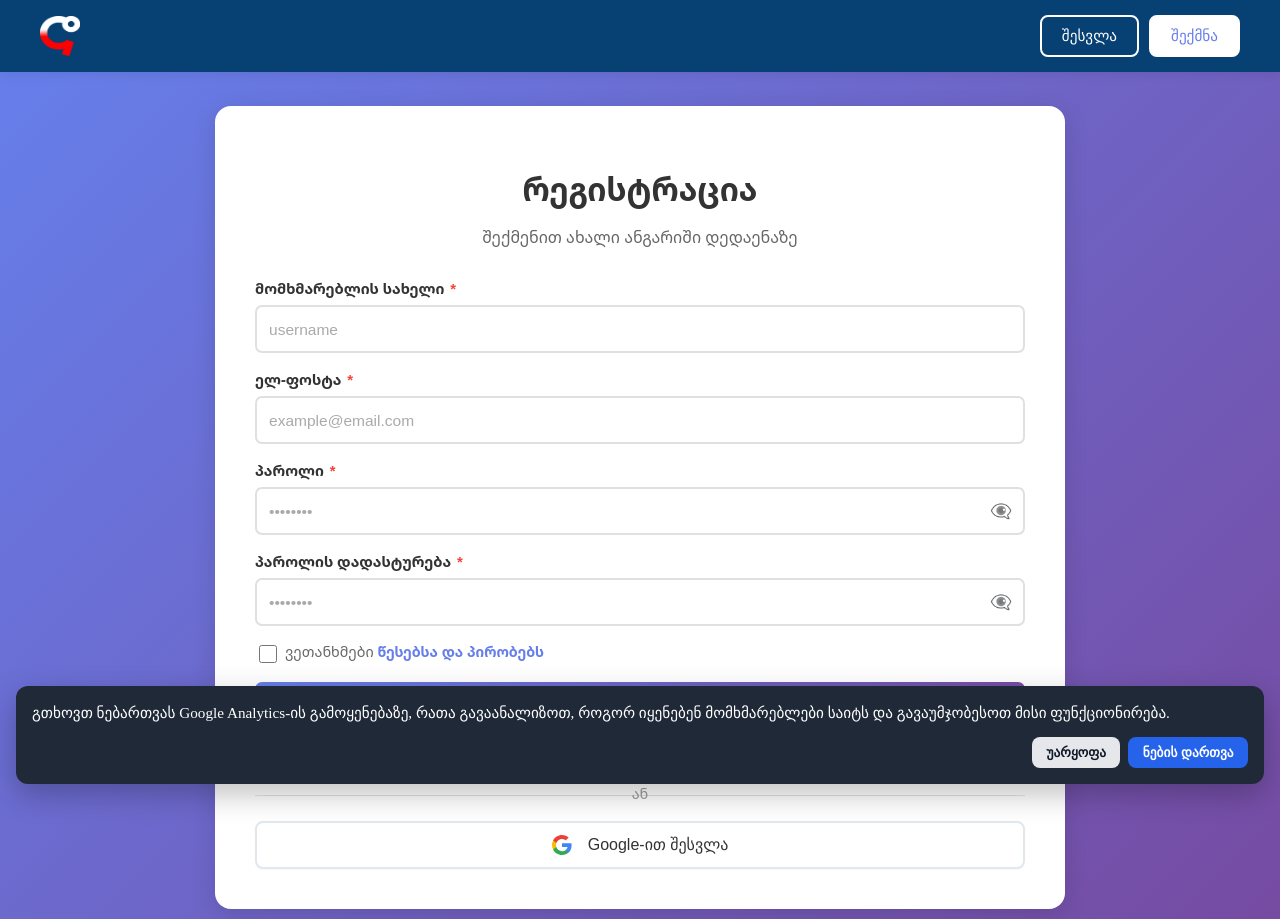
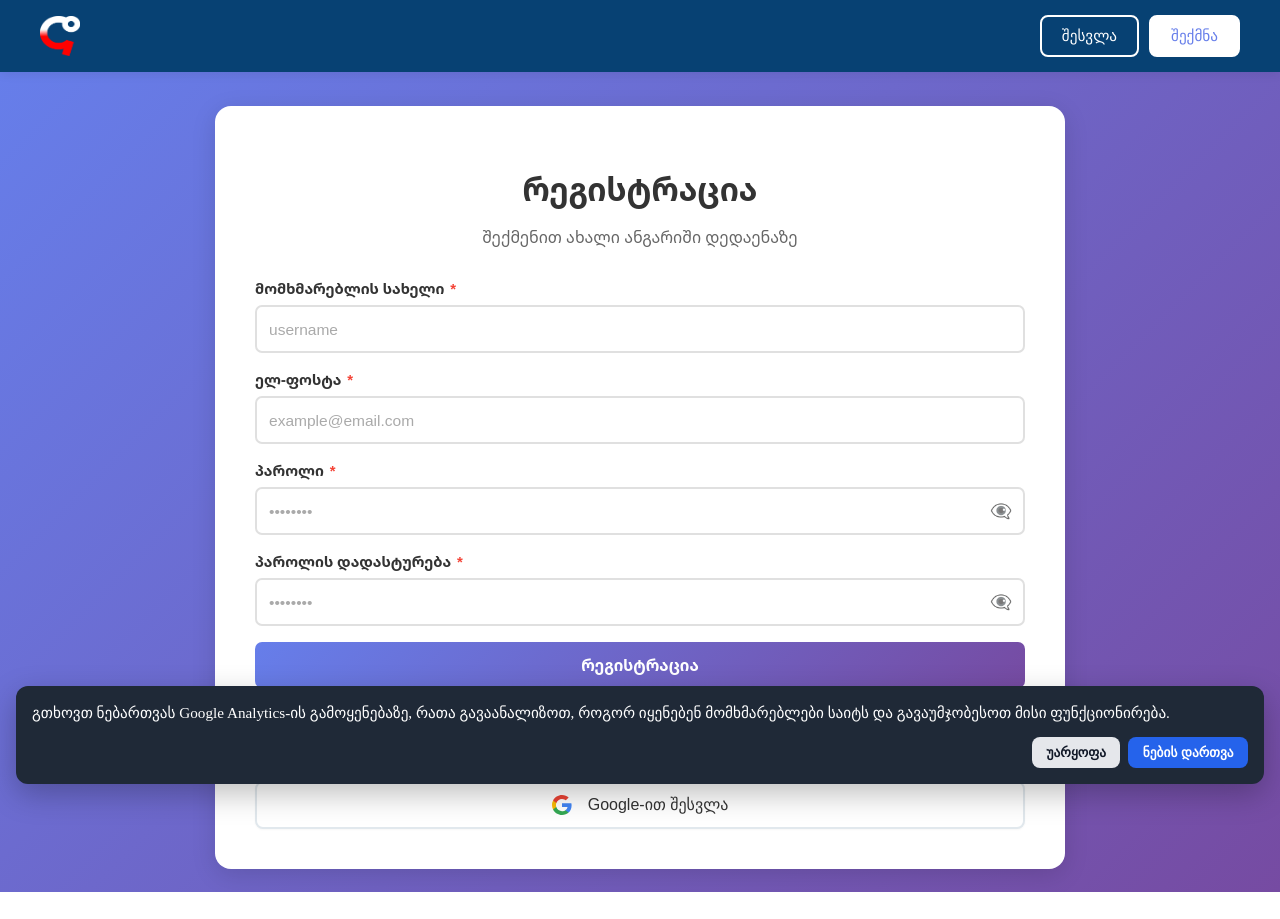
Before and after one commit to shashranluka/dedaena, a React (Create React App) app in the folder frontend/: page /registration in a window 1280 px wide. After the commit the page ends 892 px from the top, so only its background shows below. Built offline with nearby package versions, Linux system fonts and the light colour scheme; no server answers.

Commit message:
refactor: comment out checkbox label in Registration component

```diff
--- a/frontend/src/pages/Registration/Registration.jsx
+++ b/frontend/src/pages/Registration/Registration.jsx
@@ -234,7 +234,7 @@ function Registration() {
 
           {/* Terms Agreement */}
           <div className="form-group checkbox-group">
-            <label className="checkbox-label">
+            {/* <label className="checkbox-label">
               <input
                 type="checkbox"
                 name="agreeToTerms"
@@ -245,7 +245,7 @@ function Registration() {
               <span>
                 ვეთანხმები <Link to="/terms">წესებსა და პირობებს</Link>
               </span>
-            </label>
+            </label> */}
             {errors.agreeToTerms && (
               <span className="error-message">{errors.agreeToTerms}</span>
             )}
```
